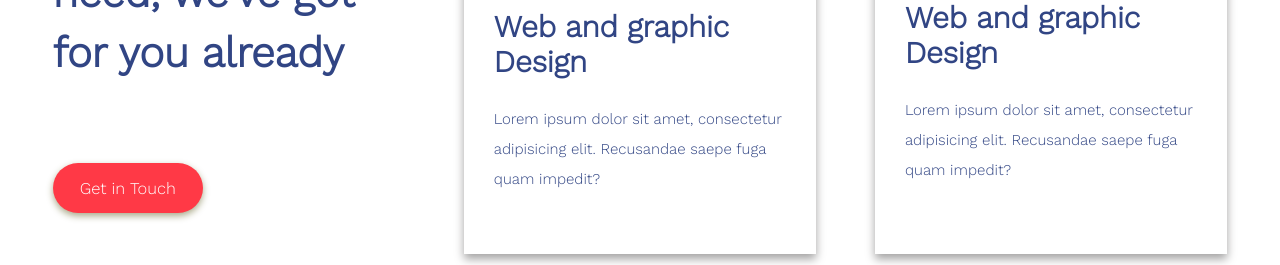
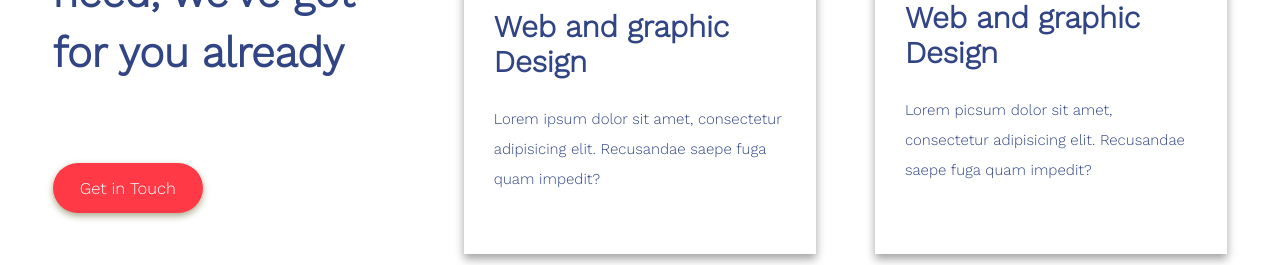
Before and after one commit to Adi8tya/Digitalagency.github.io, a plain HTML site: page index.html in a window 1280 px wide. Shown: the part 1028-1293 px from the top of the page. Drawn offline with nearby package versions, Linux system fonts and the light colour scheme.

Commit message:
Update index.html

```diff
--- a/index.html
+++ b/index.html
@@ -66,7 +66,7 @@
         <div class="box box-2">
             <img src="./images/service-icon2.svg" alt="" class="two-image">
             <h3>Web and graphic <br> Design</h3>
-            <p>Lorem ipsum dolor sit amet, consectetur adipisicing elit. Recusandae saepe fuga quam impedit?</p>
+            <p>Lorem picsum dolor sit amet, consectetur adipisicing elit. Recusandae saepe fuga quam impedit?</p>
         </div>
     </section>
 
```
